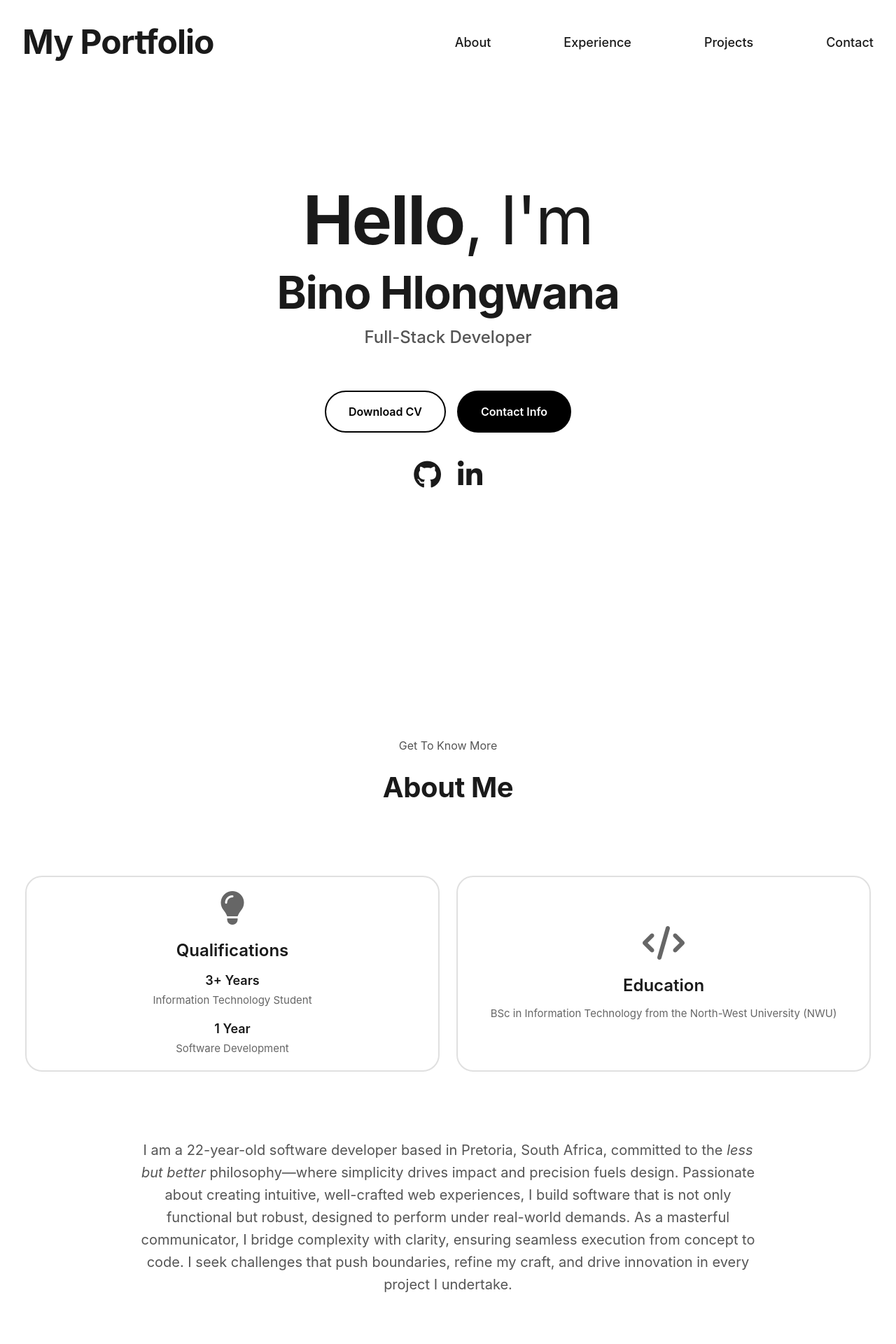
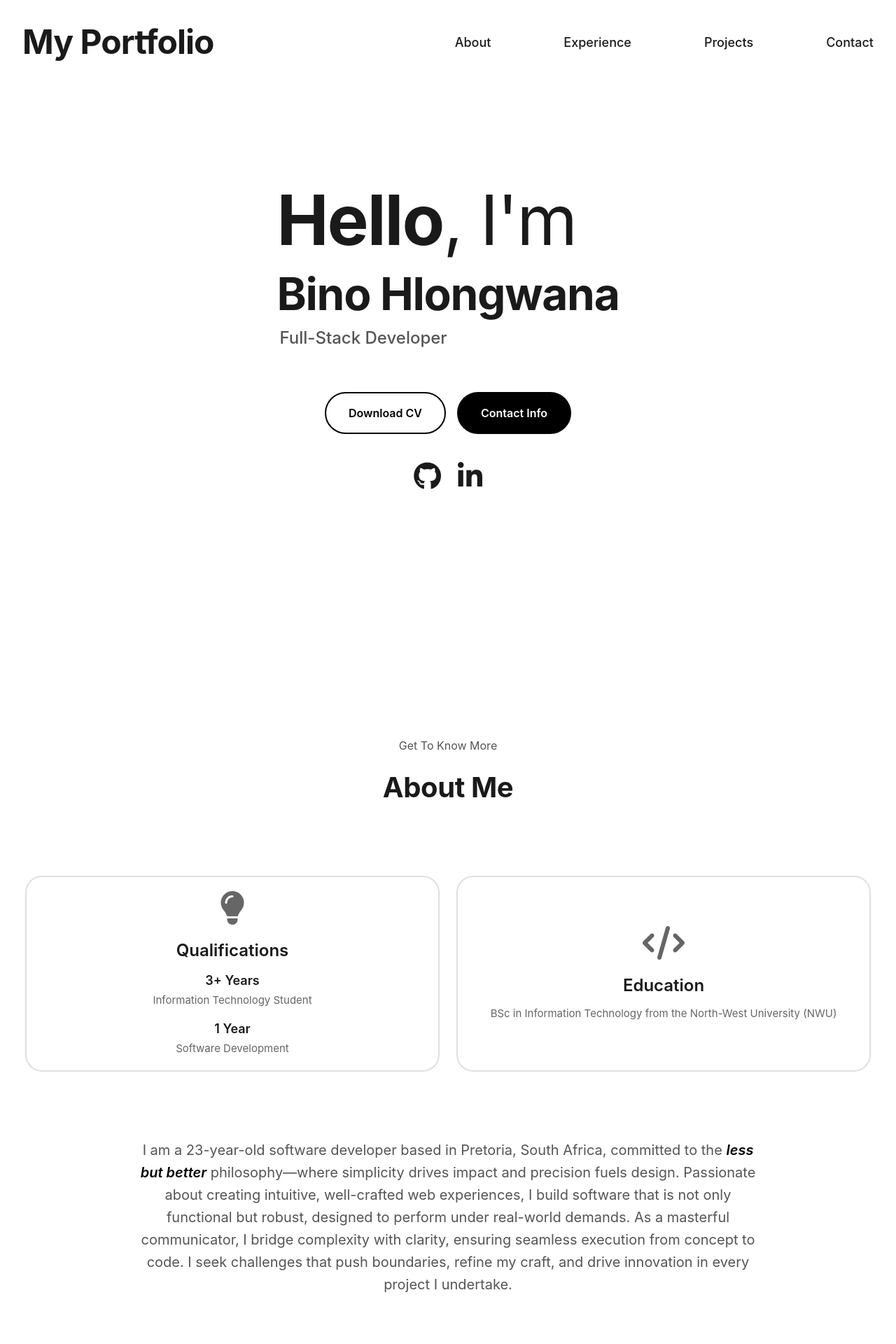
Before and after one commit to Robotbino/PorfolioWebsite, an Angular app: page /home in a window 1280 px wide. Shown: the top 1920 px of the page at 70% size. Built offline with nearby package versions, Linux system fonts and the light colour scheme.

Commit message:
Adjusting UI element sizes

```diff
--- a/src/app/landingpage/landingpage.component.css
+++ b/src/app/landingpage/landingpage.component.css
@@ -12,7 +12,11 @@
 .navigation-bar.scrolled {
   box-shadow: var(--shadow-sm);
 }
-
+em{
+  font-size: var(--font-size-lg);
+  font-weight: var(--font-weight-semibold);
+  color: var(--color-accent);
+}
 .navigation-content {
   display: flex;
   justify-content: space-between;
@@ -75,6 +79,7 @@
 }
 
 .hero-greeting {
+  text-align: start;
   font-size: var(--font-size-6xl);
   font-weight: var(--font-weight-bold);
   margin-bottom: var(--space-md);
@@ -93,10 +98,12 @@
 }
 
 .hero-title {
+  text-align: start;
   font-size: var(--font-size-xl);
   color: var(--color-text-secondary);
   font-weight: var(--font-weight-medium);
   margin-bottom: var(--space-2xl);
+  margin-left: var(--space-xs);
 }
 
 .hero-actions {
--- a/src/app/landingpage/landingpage.component.html
+++ b/src/app/landingpage/landingpage.component.html
@@ -92,7 +92,7 @@
     </div>
 
     <p class="about-text">
-      I am a 22-year-old software developer based in Pretoria, South Africa, committed to the
+      I am a 23-year-old software developer based in Pretoria, South Africa, committed to the
       <em>less but better</em> philosophy—where simplicity drives impact and precision fuels design.
       Passionate about creating intuitive, well-crafted web experiences, I build software that is
       not only functional but robust, designed to perform under real-world demands. As a masterful
--- a/src/styles.css
+++ b/src/styles.css
@@ -15,7 +15,7 @@
   --font-size-3xl: 2.5rem;     /* 40px */
   --font-size-4xl: 3rem;       /* 48px */
   --font-size-5xl: 4rem;       /* 64px */
-  --font-size-6xl: 6rem;       /* 96px */
+  --font-size-6xl: 6.2rem;       /* 96px */
 
   --font-weight-normal: 400;
   --font-weight-medium: 500;
@@ -75,8 +75,8 @@
   /* Layout */
   --max-width-content: 1400px;
   --max-width-text: 65ch;
-  --section-spacing: var(--space-5xl); /* Large vertical spacing */
-  --content-margin-top: 5em; /* Matching original .content margin-top */
+  --section-spacing: var(--space-5xl);
+  --content-margin-top: 5em;
 }
 
 /* ============================================
@@ -266,7 +266,7 @@ textarea:not([rows]) {
     --font-size-5xl: 3rem;
     --font-size-4xl: 2.5rem;
     --font-size-3xl: 2rem;
-    --space-5xl: 4rem; /* Scale down the huge gaps on mobile */
+    --space-5xl: 4rem;
     --space-6xl: 3rem;
     --section-spacing: var(--space-3xl);
   }
```
